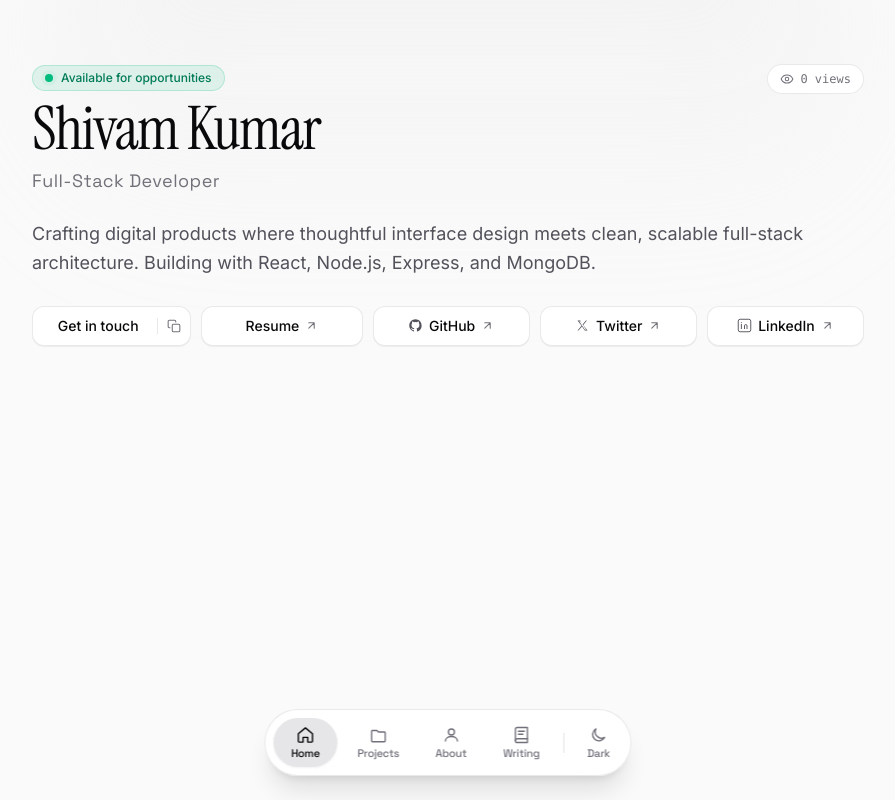
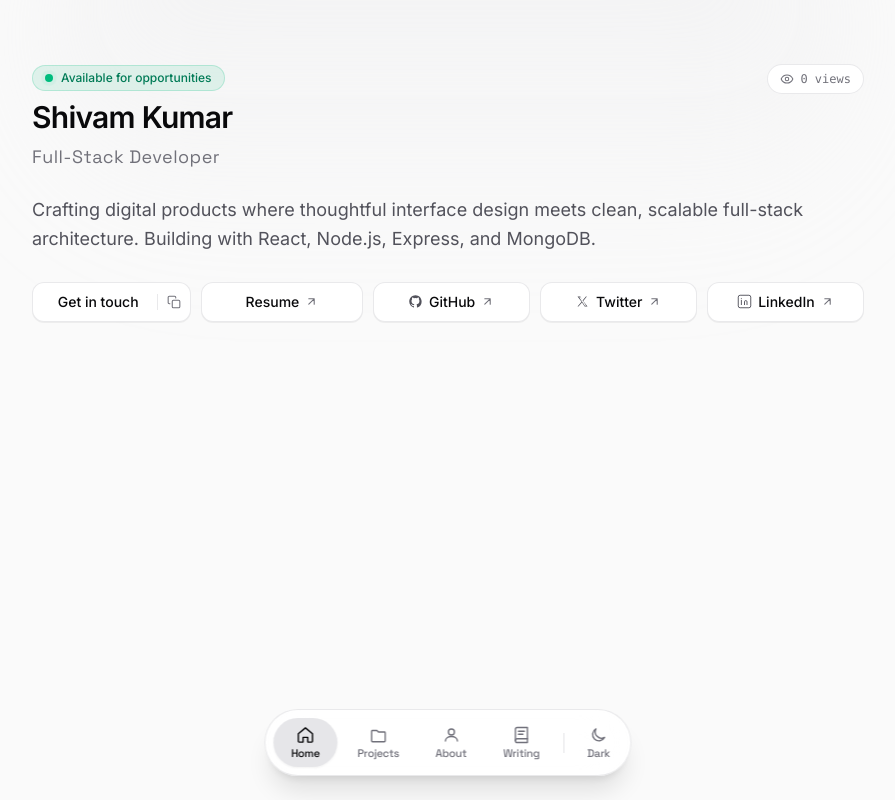
Before and after one commit to shivamkumarlogs/Portfolio, a React (Vite) app: page / in a window 1280 px wide. Shown: the whole page, without its empty margins (192-1087 px from the left). Built offline with nearby package versions, Linux system fonts and the light colour scheme; no server answers.

Commit message:
style: refine heading typography and font sizes on home and projects pages

```diff
--- a/src/pages/HomePage.jsx
+++ b/src/pages/HomePage.jsx
@@ -65,7 +65,7 @@ export function HomePage() {
               <span>Available for opportunities</span>
             </div>
 
-            <h1 className="font-serif-accent text-4xl sm:text-5xl lg:text-6xl tracking-tight text-(--text-primary) font-medium">
+            <h1 className="font-bold text-2xl sm:text-2xl lg:text-3xl tracking-tight text-(--text-primary)">
               {profile.name}
             </h1>
             <p className="font-display text-base sm:text-lg text-(--text-muted) tracking-wide">
--- a/src/pages/ProjectsPage.jsx
+++ b/src/pages/ProjectsPage.jsx
@@ -72,7 +72,7 @@ export function ProjectsPage() {
 
               {/* Header: Title + Live Badge */}
               <div className="flex items-center justify-between gap-4">
-                <h2 className="font-serif-accent text-2xl sm:text-3xl tracking-tight text-(--text-primary)">
+                <h2 className="font-bold text-xl tracking-tight text-(--text-primary)">
                   {project.title}
                 </h2>
 
```
